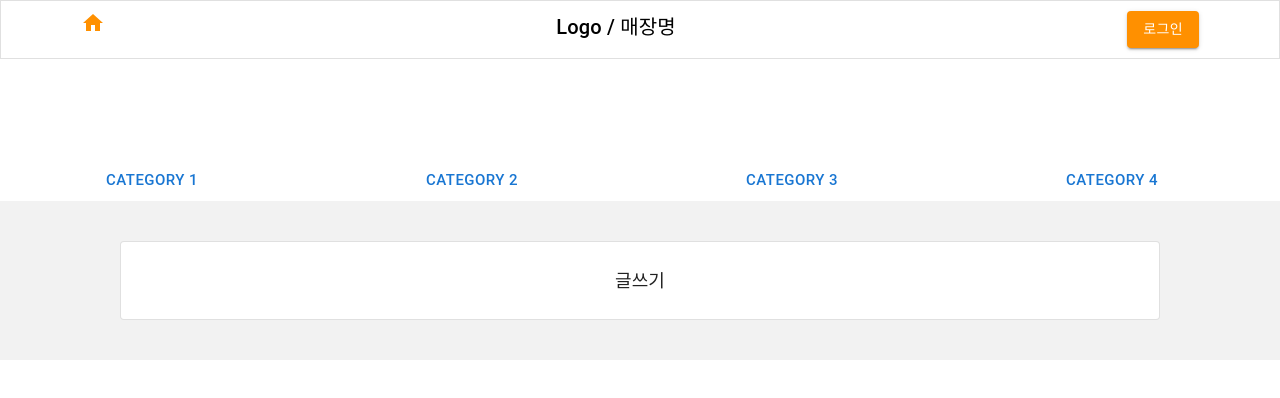
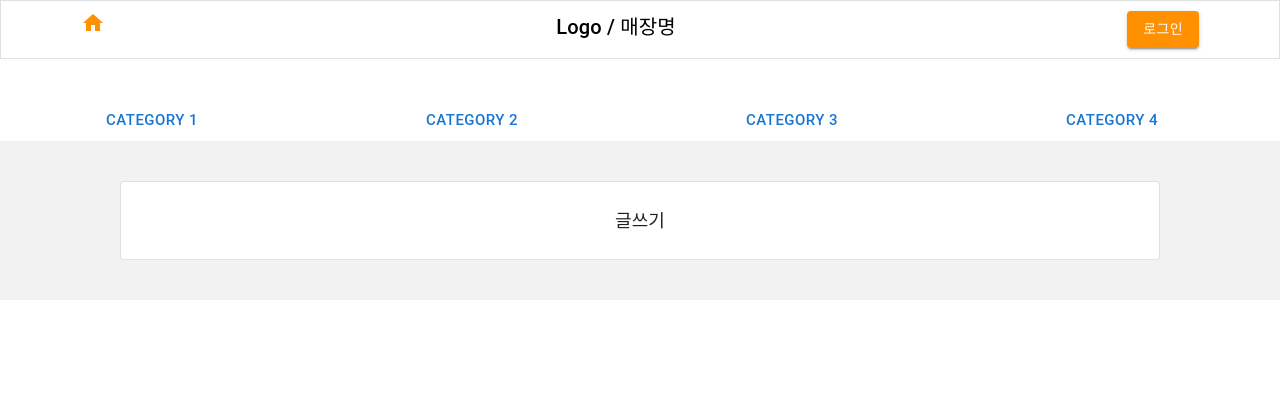
Before and after one commit to KioskForCafe/front-kiosk, a React (Create React App) app: page / in a window 1280 px wide. Shown: the top 398 px of the page. Built offline with nearby package versions, Linux system fonts and the light colour scheme.

Commit message:
feat: MainContents 폴더 생성

```diff
--- a/src/views/Main/MainHead/index.tsx
+++ b/src/views/Main/MainHead/index.tsx
@@ -4,7 +4,7 @@ import React from 'react'
 
 export default function MainHead() {
   return (
-    <Box sx={{ pt: '100px', display: 'flex', justifyContent: 'space-between' }}>
+    <Box sx={{ pt: '40px', display: 'flex', justifyContent: 'space-between' }}>
       <Button variant='text' size='large' sx={{ flexGrow: 1, textAlign: 'center', mr: 2 }}>Category 1</Button>
       <Button variant='text' size='large' sx={{ flexGrow: 1, textAlign: 'center', mr: 2 }}>Category 2</Button>
       <Button variant='text' size='large' sx={{ flexGrow: 1, textAlign: 'center', mr: 2 }}>Category 3</Button>
```
